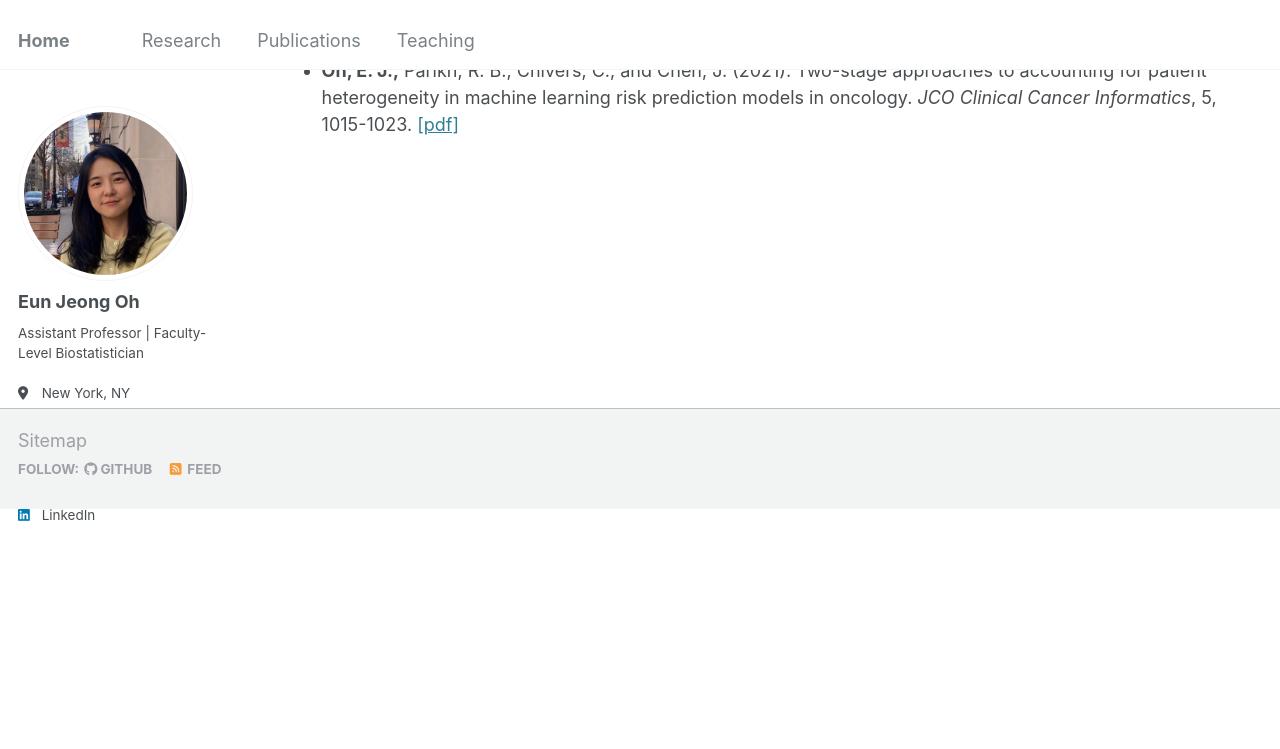
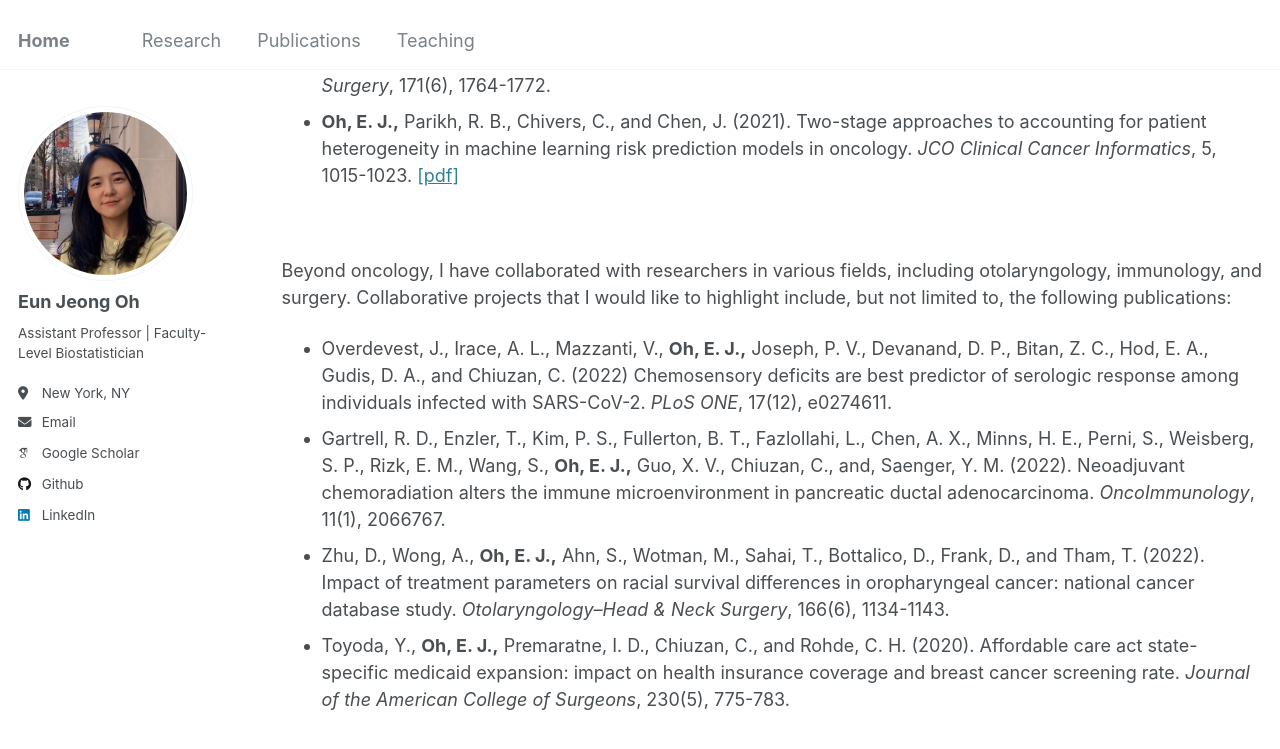
Before and after one commit to oheunj/oheunj.github.io, a Jekyll site: the page built from _pages/research.md, in a window 1280 px wide and 900 px high, scrolled down 1069 px. Shown: the top 749 px of the window. Built offline with Jekyll 4.4.1, drawn with Linux system fonts in a browser that asks for light colours; some web fonts are replaced; before the commit the page ends 1578 px from its top, so only the background shows below that.

Commit message:
Update research.md

```diff
--- a/_pages/research.md
+++ b/_pages/research.md
@@ -21,6 +21,8 @@ Personalized medicine typically takes one of two forms: (i) identifying subgroup
 * __Oh, E. J.,__ Qian, M., Cheung, K., and Mohr, D. C. (2020). Building health application recommender system using partially penalized regression. _Statistical Modeling in Biomedical Research_, Springer, 105-123.
 
 
+<br>
+
 <div style="text-align: center;">
   <img src="/images/myfig2.png" style="width: 60%;">
 </div>
@@ -30,3 +32,13 @@ Another key area of my research is risk prediction in oncology, which plays a cr
 * __Oh, E. J.,__ Alfano, C. M., Esteva, F. J., Baron, P. L., Xiong, W., Brooke, T. E., Chen, E. I., and  Chiuzan, C. (2025). Risk stratification using tree-based models for recurrence-free survival in breast cancer. _JCO Oncology Advances_, 2, e2400011. [[pdf]](https://ascopubs.org/doi/pdfdirect/10.1200/OA.24.00011)
 * Ahn, S., __Oh, E. J.,__ Saleem, M., and Tham, T. (2024). Machine learning methods in classification of prolonged radiation therapy in oropharyngeal cancer: national cancer database. _Otolaryngology-Head and Neck Surgery_, 171(6), 1764-1772.
 * __Oh, E. J.,__ Parikh, R. B., Chivers, C., and Chen, J. (2021). Two-stage approaches to accounting for patient heterogeneity in machine learning risk prediction models in oncology. _JCO Clinical Cancer Informatics_, 5, 1015-1023. [[pdf]](https://pmc.ncbi.nlm.nih.gov/articles/PMC8812620/pdf/cci-5-cci.21.00077.pdf)
+
+
+<br>
+
+Beyond oncology, I have collaborated with researchers in various fields, including otolaryngology, immunology, and surgery. Collaborative projects that I would like to highlight include, but not limited to, the following publications:
+
+* Overdevest, J., Irace, A. L., Mazzanti, V., __Oh, E. J.,__ Joseph, P. V., Devanand, D. P., Bitan, Z. C., Hod, E. A., Gudis, D. A., and Chiuzan, C. (2022) Chemosensory deficits are best predictor of serologic response among individuals infected with SARS-CoV-2. _PLoS ONE_, 17(12), e0274611.
+* Gartrell, R. D., Enzler, T., Kim, P. S., Fullerton, B. T., Fazlollahi, L., Chen, A. X., Minns, H. E., Perni, S., Weisberg, S. P., Rizk, E. M., Wang, S., __Oh, E. J.,__ Guo, X. V., Chiuzan, C., and, Saenger, Y. M. (2022). Neoadjuvant chemoradiation alters the immune microenvironment in pancreatic ductal adenocarcinoma. _OncoImmunology_, 11(1), 2066767.
+* Zhu, D., Wong, A., __Oh, E. J.,__ Ahn, S., Wotman, M., Sahai, T., Bottalico, D., Frank, D., and Tham, T. (2022). Impact of treatment parameters on racial survival differences in oropharyngeal cancer: national cancer database study. _Otolaryngology--Head & Neck Surgery_, 166(6), 1134-1143.
+* Toyoda, Y., __Oh, E. J.,__ Premaratne, I. D., Chiuzan, C., and Rohde, C. H. (2020). Affordable care act state-specific medicaid expansion: impact on health insurance coverage and breast cancer screening rate. _Journal of the American College of Surgeons_, 230(5), 775-783.
```
